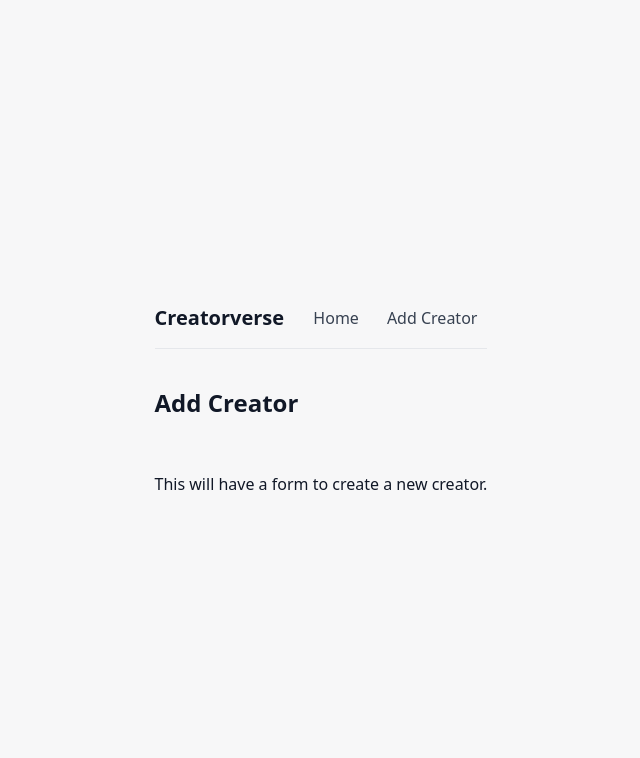
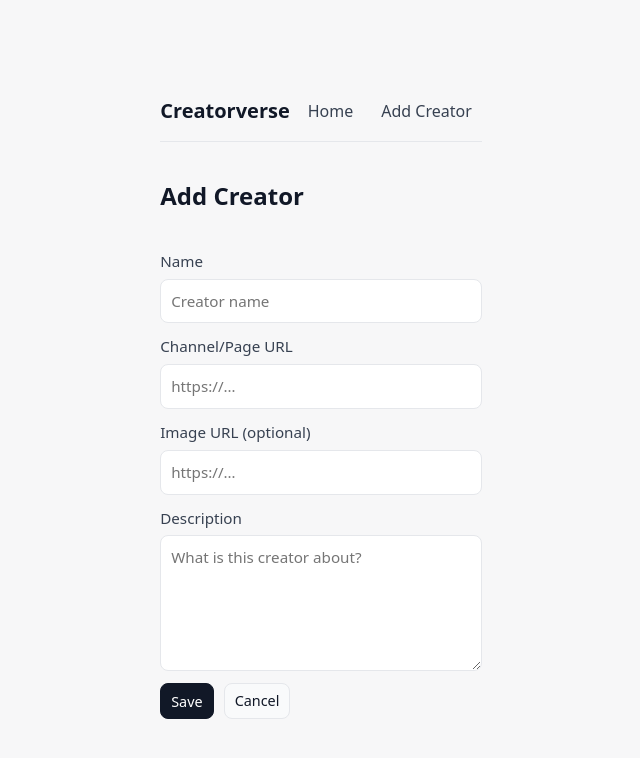
Before and after one commit to jonvrg/web103_prework, a React (Vite) app in the folder creatorverse/: page /creators/new in a window 1280 px wide. Shown: the top 758 px of the page, without its empty margins (319-959 px from the left). Built offline with nearby package versions, Linux system fonts and the light colour scheme; no server answers; the database is empty.

Commit message:
Added Feature: Adding a single content creator

```diff
--- a/creatorverse/src/pages/AddCreator.jsx
+++ b/creatorverse/src/pages/AddCreator.jsx
@@ -1,10 +1,113 @@
+import { useState } from "react";
+import { Link, useNavigate } from "react-router-dom";
+import { supabase } from "../client";
 import "./AddCreator.css";
 
 const AddCreator = () => {
+  const [form, setForm] = useState({
+    name: "",
+    url: "",
+    description: "",
+    imageURL: "",
+  });
+  const [saving, setSaving] = useState(false);
+  const [err, setErr] = useState(null);
+
+  const navigate = useNavigate();
+
+  const onChange = (e) => {
+    const { name, value } = e.target;
+    setForm((f) => ({ ...f, [name]: value }));
+  };
+
+  const onSubmit = async (e) => {
+    e.preventDefault();
+    setErr(null);
+    if (!form.name.trim()) {
+      setErr("Name is required.");
+      return;
+    }
+
+    setSaving(true);
+
+    // imageURL is optional
+    const payload = { ...form };
+    if (!payload.imageURL) {
+      delete payload.imageURL;
+    }
+
+    const { data, error } = await supabase
+      .from("creators")
+      .insert([payload])
+      .select()
+      .single();
+
+    if (error) {
+      setErr(error.message);
+      setSaving(false);
+      return;
+    }
+
+    navigate(`/creators/${data.id}`);
+  };
+
   return (
     <div className="page">
       <h2>Add Creator</h2>
-      <p>This will have a form to create a new creator.</p>
+
+      {err && <p className="error">Error: {err}</p>}
+
+      <form className="form" onSubmit={onSubmit}>
+        <label>
+          Name
+          <input
+            name="name"
+            value={form.name}
+            onChange={onChange}
+            placeholder="Creator name"
+          />
+        </label>
+
+        <label>
+          Channel/Page URL
+          <input
+            name="url"
+            value={form.url}
+            onChange={onChange}
+            placeholder="https://…"
+          />
+        </label>
+
+        <label>
+          Image URL (optional)
+          <input
+            name="imageURL"
+            value={form.imageURL}
+            onChange={onChange}
+            placeholder="https://…"
+          />
+        </label>
+
+        <label>
+          Description
+          <textarea
+            name="description"
+            value={form.description}
+            onChange={onChange}
+            rows={5}
+            placeholder="What is this creator about?"
+          />
+        </label>
+
+        <div className="actions">
+          <button className="btn primary" type="submit" disabled={saving}>
+            {saving ? "Saving…" : "Save"}
+          </button>
+          <Link className="btn" to="/">
+            Cancel
+          </Link>
+        </div>
+      </form>
     </div>
   );
 };
--- a/creatorverse/src/pages/ShowCreators.jsx
+++ b/creatorverse/src/pages/ShowCreators.jsx
@@ -3,8 +3,21 @@
 import "./ShowCreators.css";
 
 const ShowCreators = ({ creators, loading, err }) => {
-  if (loading) return <div className="page"><p>Loading…</p></div>;
-  if (err) return <div className="page"><p className="error">Error: {err}</p></div>;
+  if (loading) {
+    return (
+      <div className="page">
+        <p>Loading…</p>
+      </div>
+    );
+  }
+
+  if (err) {
+    return (
+      <div className="page">
+        <p className="error">Error: {err}</p>
+      </div>
+    );
+  }
 
   return (
     <div className="page">
@@ -17,7 +30,9 @@
         <p className="empty">No content creators yet. Add one to get started!</p>
       ) : (
         <div className="creator-grid">
-          {creators.map(c => <CreatorCard key={c.id} creator={c} />)}
+          {creators.map((c) => (
+            <CreatorCard key={c.id} creator={c} />
+          ))}
         </div>
       )}
     </div>
```
